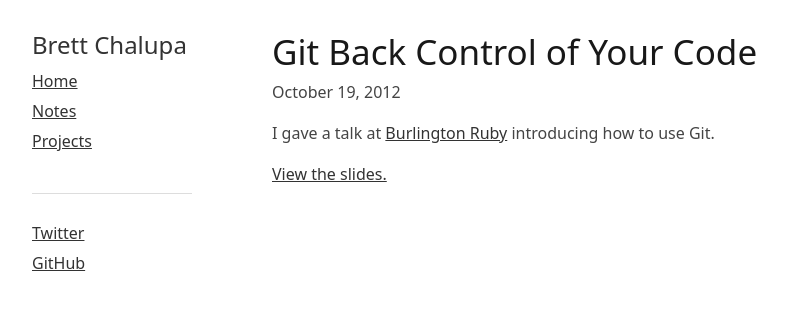
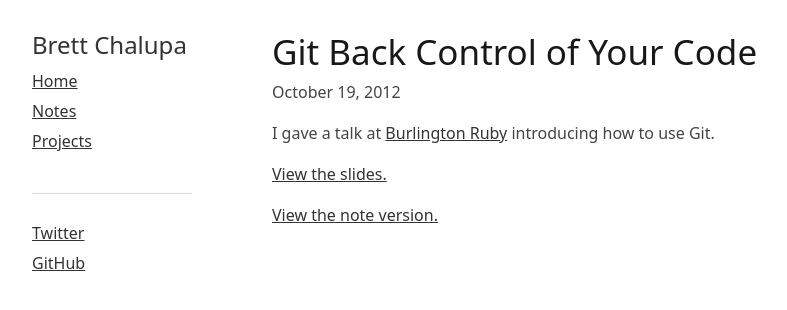
Before and after one commit to brettchalupa/brettchalupa.github.io, a Jekyll site: the page built from _posts/2012-10-19-git-back-control-of-your-code.markdown, in a window 1280 px wide. Shown: the top 310 px of the page, without its empty margins (138-925 px from the left). Built offline with Jekyll 4.4.1, drawn with Linux system fonts in a browser that asks for light colours; Markdown is read by kramdown in place of the engine named in the settings.

Commit message:
Link to gristmill git post from talk post

```diff
--- a/_posts/2012-10-19-git-back-control-of-your-code.markdown
+++ b/_posts/2012-10-19-git-back-control-of-your-code.markdown
@@ -9,3 +9,5 @@ I gave a talk at [Burlington Ruby](http://burlingtonruby.org/) introducing how
 to use Git.
 
 [View the slides.](http://www.brettchalupa.com/git-presentation)
+
+<p><a href="http://www.gristmill.io/posts/18-git-back-control-of-your-code-a-simple-and-straightforward-workflow-for-working-with-git-and-github">View the note version.</a></p>
```
